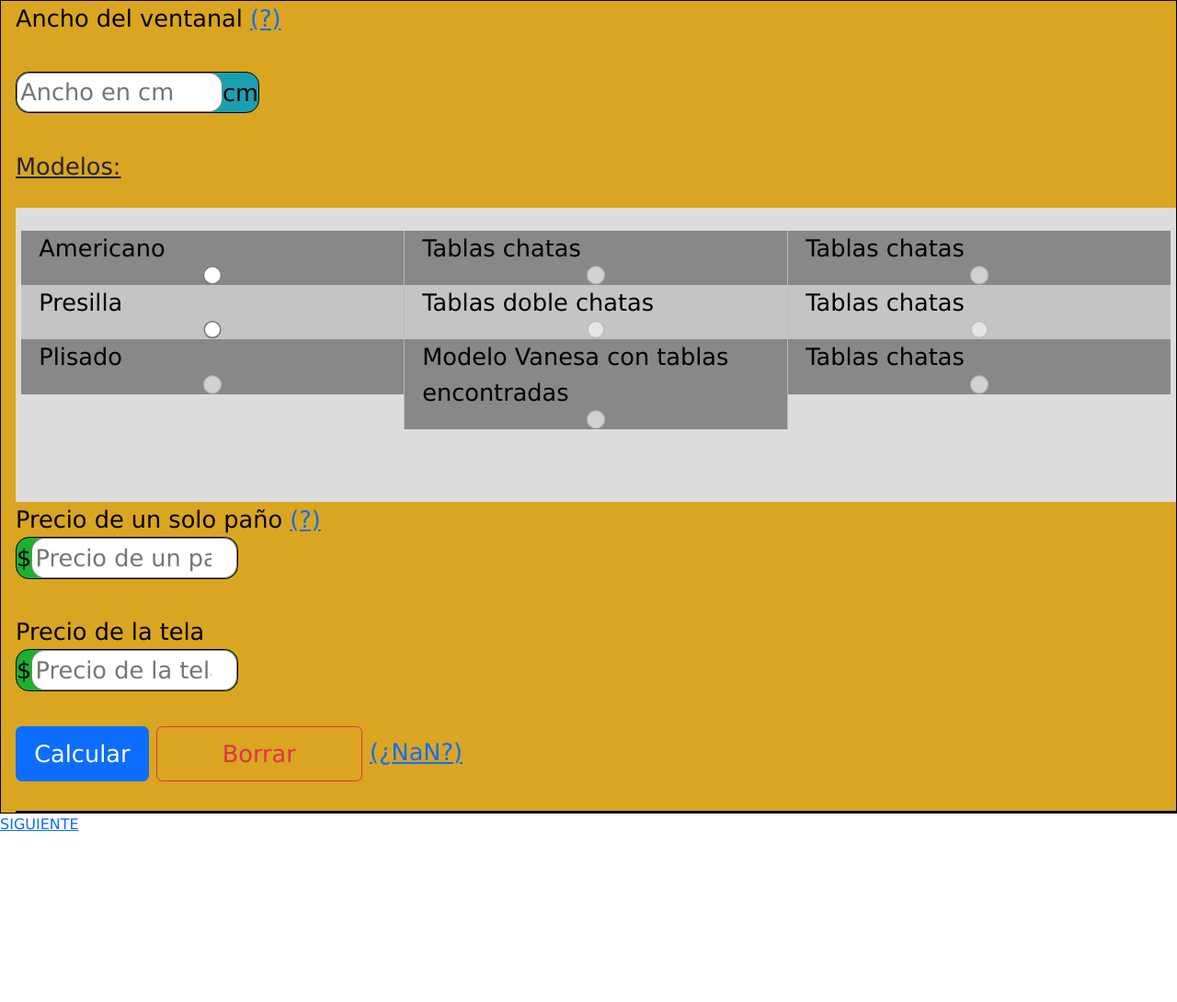
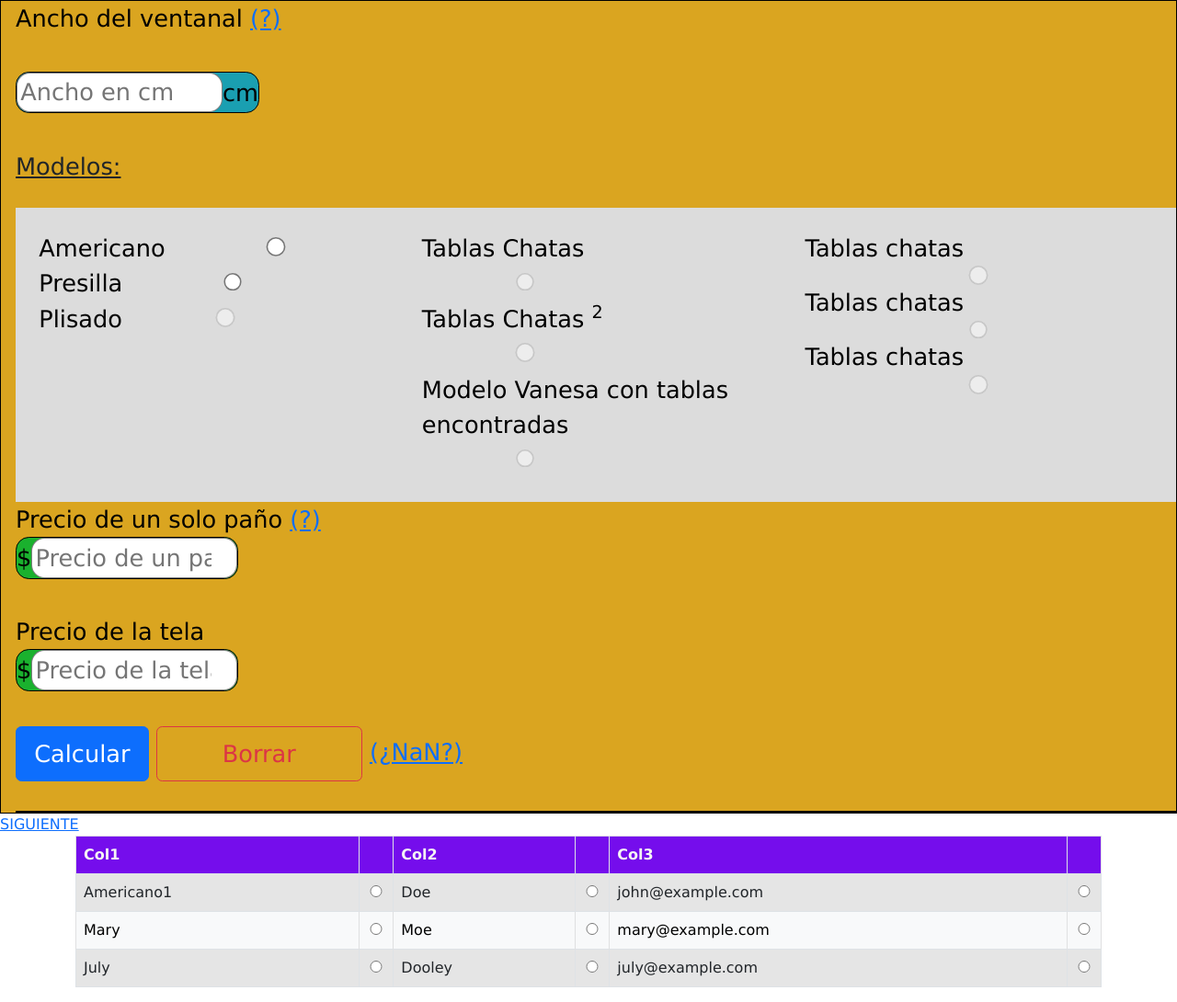
Before and after one commit to Momosan09/calculadorarotaojs, a plain HTML site: page calculadorarotao/Main/index.html in a window 1280 px wide. Shown: the whole page at 92% size. Before the commit the page ends 909 px from the top, so only its background shows below. Drawn offline with Linux system fonts and the light colour scheme.

Commit message:
Add files via upload

```diff
--- a/calculadorarotao/Main/Style.css
+++ b/calculadorarotao/Main/Style.css
@@ -112,31 +112,19 @@ input{
 
 /* Modelos */
 
+.tabla-modelos{
+    width: 20px;
+}
 
-.color-tabla-1 {
-
-background-color: rgba(102, 102, 102, 0.7);
+.columnas-estilo{
+    color: whitesmoke;
+    background-color: rgb(117, 13, 236);
 
 }
 
-.color-tabla-2{
 
-    background-color: rgba(161, 161, 161, 0.4);
+.input-style{
+    width: 20px;
 
 
 }
-
-.color-tabla-3{
-
-    background-color: rgba(102, 102, 102, 0.7);
-
-
-}
-
-.medio{
-
-    border-left: rgb(189, 185, 185) 1px solid;
-    border-right: rgb(189, 185, 185) 1px solid;
-
-
-}
--- a/calculadorarotao/Main/index.html
+++ b/calculadorarotao/Main/index.html
@@ -31,21 +31,26 @@
 
 <div class="row">
 
-    <div class="col"><!-- Primera columna -->
+    <div class="col-6 col-md-4"><!-- Primera columna -->
 
 <div class="row color-tabla-1">
-    <label for="americano">Americano</label>
-    <input type="radio" name="modelos" id="americano">
+
+    <label>Americano <input type="radio" name="modelos" id="americano"> </label>
+
+
 </div>
 
 <div class="row color-tabla-2">
-    <label for="presilla">Presilla</label><!-- *1.5 -->
-    <input type="radio" name="modelos" id="presilla">
+
+
+        <label>Presilla <input type="radio" name="modelos" id="presilla"> </label><!-- *1.5 -->
+
+
 </div>
 
 <div class="row color-tabla-3">
-    <label for="americano">Plisado</label> <!-- *3 -->
-    <input type="radio" name="modelos" disabled id="americano">
+
+    <label>Plisado<input type="radio" name="modelos" disabled id="americano"></label> <!-- *3 -->
 </div>
 
 
@@ -55,18 +60,18 @@
     <div class="col medio"><!-- segunda columna -->
 
 <div class="row color-tabla-1">
-    <label for="presilla">Tablas chatas</label><!-- *2.5 -->
-    <input type="radio" name="modelos" disabled id="presilla">
+
+<label>Tablas Chatas<input type="radio" name="modelos" disabled id="presilla"></label><!-- *2.5 -->
 </div>
 
 <div class="row color-tabla-2">
-    <label for="americano">Tablas doble chatas</label> <!-- *3 -->
-    <input type="radio" name="modelos" disabled id="americano">
+
+<label>Tablas Chatas <sup>2</sup><input type="radio" name="modelos" disabled id="americano"></label> <!-- *3 -->
 </div>
 
 <div class="row color-tabla-3">
     <label for="presilla">Modelo Vanesa con tablas encontradas</label><!-- *2.5 -->
-    <input type="radio" name="modelos" disabled id="presilla">
+<label><input type="radio" name="modelos" disabled id="presilla"></label>
 </div>
 
 
@@ -148,5 +153,39 @@
     <script src="/main.js"> </script>
 
 
+    <div class="container">
+        <table class="table table-bordered">
+          <thead>
+            <tr class="columnas-estilo">
+              <th>Col1</th>
+              <th></th>
+              <th>Col2</th>
+              <th></th>
+              <th>Col3</th>
+              <th></th>
+
+            </tr>
+          </thead>
+          <tbody>
+            <tr class="input-style">
+              <td class="table-active">Americano1 <td class="input-style table-active"><input class="tabla-modelos " type="radio"></td></td>
+              <td class="table-active">Doe <td class="input-style table-active"><input class="tabla-modelos " type="radio"></td></td>
+              <td class="table-active">john@example.com <td class="input-style table-active"><input class="tabla-modelos " type="radio"></td></td>
+            </tr>
+            <tr>
+              <td class="table-light">Mary <td class="input-style table-light"><input class="tabla-modelos " type="radio"></td></td>
+              <td class="table-light">Moe <td class="input-style table-light"><input class="tabla-modelos" type="radio"></td></td>
+              <td class="table-light">mary@example.com <td class="input-style table-light"><input class="tabla-modelos" type="radio"></td></td>
+            </tr>
+            <tr>
+              <td class="table-active">July <td class="input-style table-active"><input class="tabla-modelos" type="radio"></td></td>
+              <td class="table-active">Dooley <td class="input-style table-active"><input class="tabla-modelos" type="radio"></td></td>
+              <td class="table-active">july@example.com <td class="input-style table-active"><input class="tabla-modelos" type="radio"></td></td>
+            </tr>
+          </tbody>
+        </table>
+      </div>
+
+
 </body>
 </html>
```
